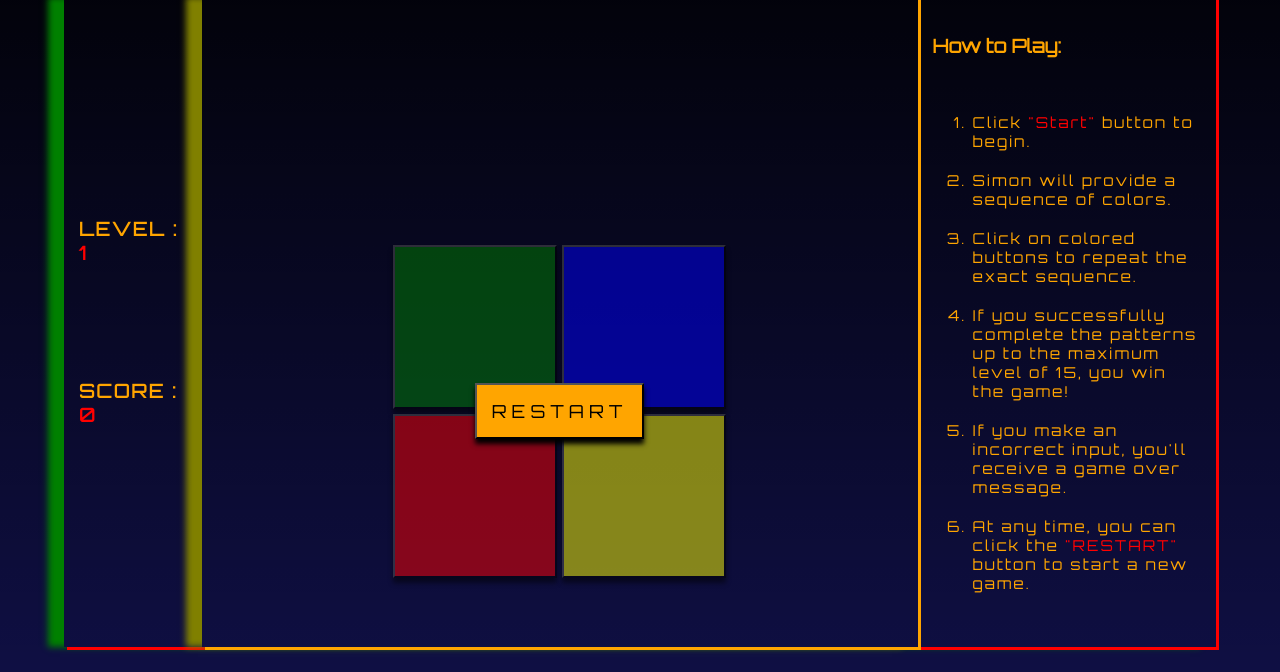
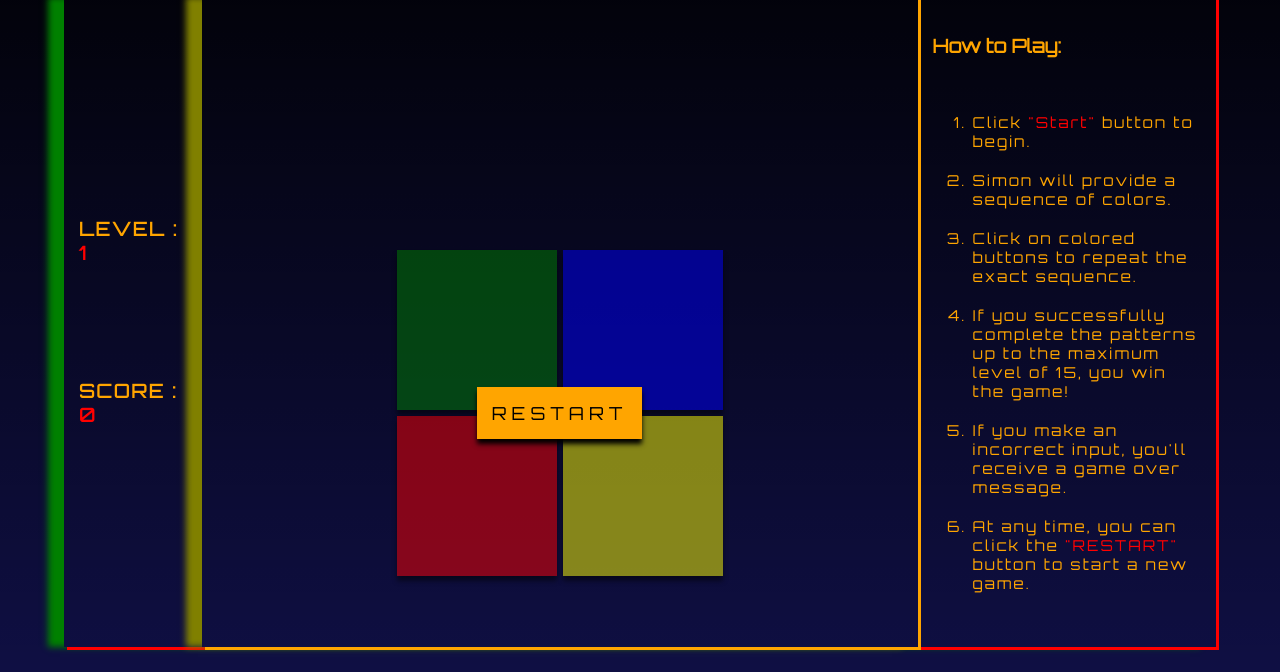
Before and after one commit to smackeem/Simon_Says_Project_1, a plain HTML site: page index.html in a window 1280 px wide. Both pictures are taken after a click on the button "START". Shown: the part 128-800 px from the top of the page. Drawn offline with Linux system fonts and the light colour scheme; a web font is replaced by a local one.

Commit message:
Change button styles.

```diff
--- a/css/styles.css
+++ b/css/styles.css
@@ -97,12 +97,18 @@ li{
 }
 
 /* Button Styling */
+button {
+    top: 50%;
+    box-shadow: 0 5px 5px 0 rgba(0,0,0,1);
+    border: none;
+}
+
 #game-buttons {
     display: grid;
     grid-template-columns: 1fr 1fr;
     grid-template-rows: 1fr 1fr;
     min-height: 100%;
-    gap: 5px;
+    gap: 6px;
     justify-content: space-between;
     align-content: start;
 }
@@ -114,7 +120,6 @@ li{
     align-self: center;
     padding: 15px;
     background-color: orange;
-    box-shadow: 0 5px 5px 0 rgba(0,0,0,1);
     font-family: var(--body-font);
     font-size: 18px;
     letter-spacing: 5px;
@@ -123,7 +128,6 @@ li{
     padding: 80px;
     width: 150px;
     height: 150px;
-    box-shadow: 0 5px 5px 0 rgba(0,0,0,1);
 }
 .green-button {
     background-color: green;
--- a/js/app.js
+++ b/js/app.js
@@ -75,11 +75,9 @@ function startGame(e) {
 
 function runGame() {
   if (turn === "simon") {
-    displayMessage("Simon's Turn!");
     simonSays();
   }
   if (turn === "player") {
-    displayMessage("Your Turn!");
     playerSays();
   }
   render();
@@ -184,7 +182,7 @@ function resetBlink(btn) {
 }
 
 function changeButton(e) {
-  e.target.innerText = "RESTART";
+  if(e.target.innerText ==="START") e.target.innerText = "RESTART";
 }
 
 function addAudio(color){
```
Also changed, not shown: 4 other files.
